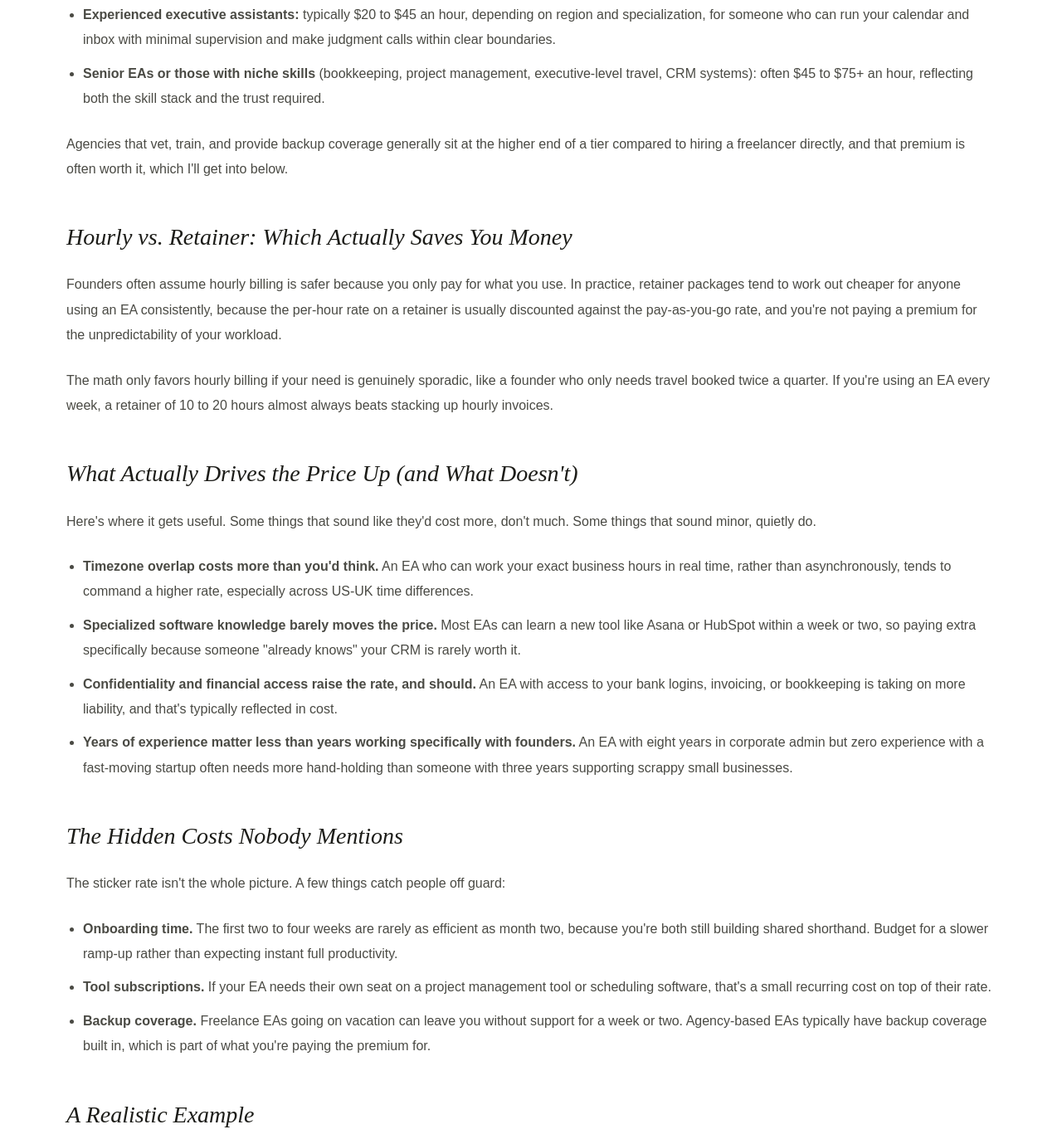
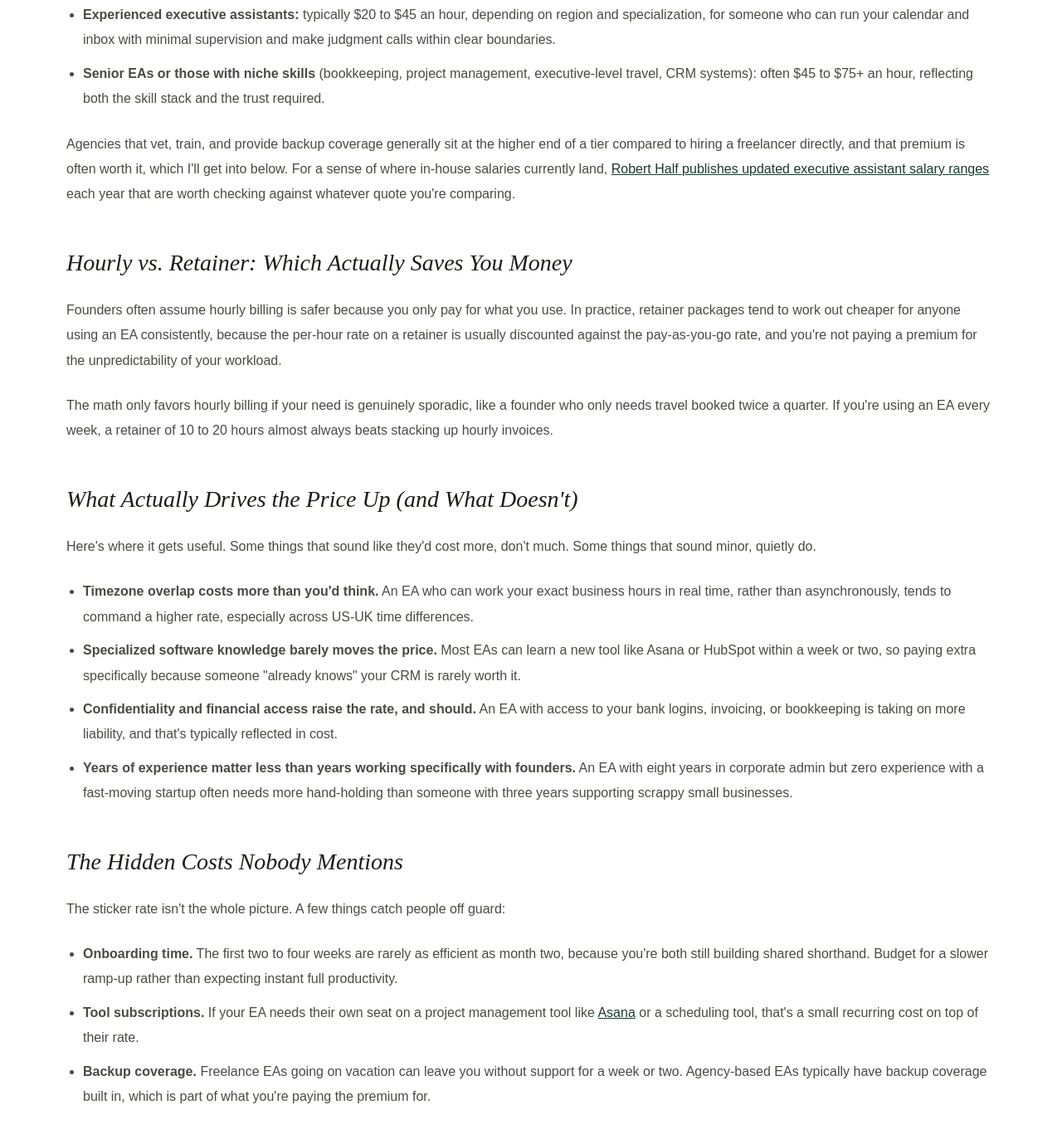
Before and after one commit to InsyncEA/InsyncEA, a website: page blog/how-much-does-an-executive-virtual-assistant-cost/index.html in a window 1280 px wide. Shown: the part 1574-2947 px from the top of the page at 83% size. Drawn offline with Linux system fonts and the light colour scheme.

Commit message:
Add files via upload

```diff
--- a/blog/how-much-does-an-executive-virtual-assistant-cost/index.html
+++ b/blog/how-much-does-an-executive-virtual-assistant-cost/index.html
@@ -196,7 +196,7 @@
         <li><strong>Experienced executive assistants:</strong> typically $20 to $45 an hour, depending on region and specialization, for someone who can run your calendar and inbox with minimal supervision and make judgment calls within clear boundaries.</li>
         <li><strong>Senior EAs or those with niche skills</strong> (bookkeeping, project management, executive-level travel, CRM systems): often $45 to $75+ an hour, reflecting both the skill stack and the trust required.</li>
       </ul>
-      <p>Agencies that vet, train, and provide backup coverage generally sit at the higher end of a tier compared to hiring a freelancer directly, and that premium is often worth it, which I'll get into below.</p>
+      <p>Agencies that vet, train, and provide backup coverage generally sit at the higher end of a tier compared to hiring a freelancer directly, and that premium is often worth it, which I'll get into below. For a sense of where in-house salaries currently land, <a href="https://www.roberthalf.com/us/en/job-details/executive-assistant" target="_blank" rel="noopener" style="color:var(--green)">Robert Half publishes updated executive assistant salary ranges</a> each year that are worth checking against whatever quote you're comparing.</p>
 
       <h2>Hourly vs. Retainer: Which Actually Saves You Money</h2>
       <p>Founders often assume hourly billing is safer because you only pay for what you use. In practice, retainer packages tend to work out cheaper for anyone using an EA consistently, because the per-hour rate on a retainer is usually discounted against the pay-as-you-go rate, and you're not paying a premium for the unpredictability of your workload.</p>
@@ -215,7 +215,7 @@
       <p>The sticker rate isn't the whole picture. A few things catch people off guard:</p>
       <ul>
         <li><strong>Onboarding time.</strong> The first two to four weeks are rarely as efficient as month two, because you're both still building shared shorthand. Budget for a slower ramp-up rather than expecting instant full productivity.</li>
-        <li><strong>Tool subscriptions.</strong> If your EA needs their own seat on a project management tool or scheduling software, that's a small recurring cost on top of their rate.</li>
+        <li><strong>Tool subscriptions.</strong> If your EA needs their own seat on a project management tool like <a href="https://asana.com" target="_blank" rel="noopener" style="color:var(--green)">Asana</a> or a scheduling tool, that's a small recurring cost on top of their rate.</li>
         <li><strong>Backup coverage.</strong> Freelance EAs going on vacation can leave you without support for a week or two. Agency-based EAs typically have backup coverage built in, which is part of what you're paying the premium for.</li>
       </ul>
 
```
